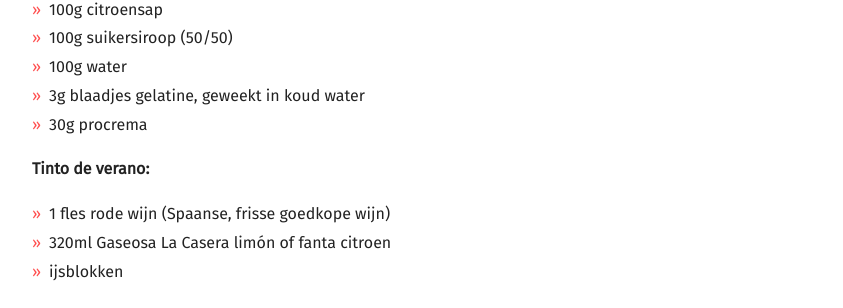
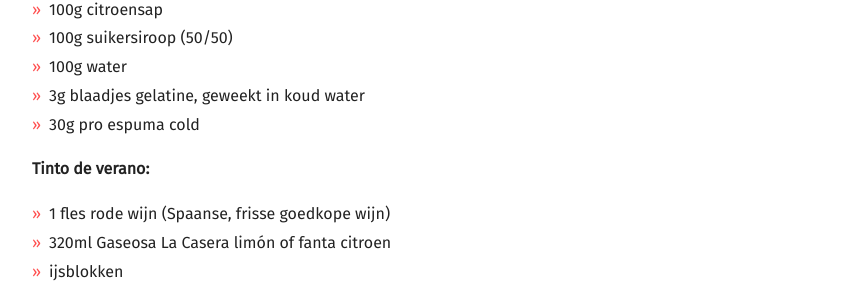
Before and after one commit to fabilicious/fabilicious.github.io, a Jekyll site: the page built from recipes/_posts/2021-07-27-Tinto_de_verano.md, in a window 1280 px wide and 900 px high, scrolled down 1109 px. Shown: the part 145-453 px from the top of the window, without its empty margins (58-901 px from the left). Built offline with Jekyll 4.4.1, drawn with Linux system fonts in a browser that asks for light colours; nearby versions of some CDN libraries; some web fonts are replaced.

Commit message:
Update 2021-07-27-Tinto_de_verano.md

```diff
--- a/recipes/_posts/2021-07-27-Tinto_de_verano.md
+++ b/recipes/_posts/2021-07-27-Tinto_de_verano.md
@@ -12,7 +12,7 @@ recipe:
     * 100g suikersiroop (50/50)
     * 100g water
     * 3g blaadjes gelatine, geweekt in koud water
-    * 30g procrema
+    * 30g pro espuma cold
 
     **Tinto de verano:**
     * 1 fles rode wijn (Spaanse, frisse goedkope wijn)
```
